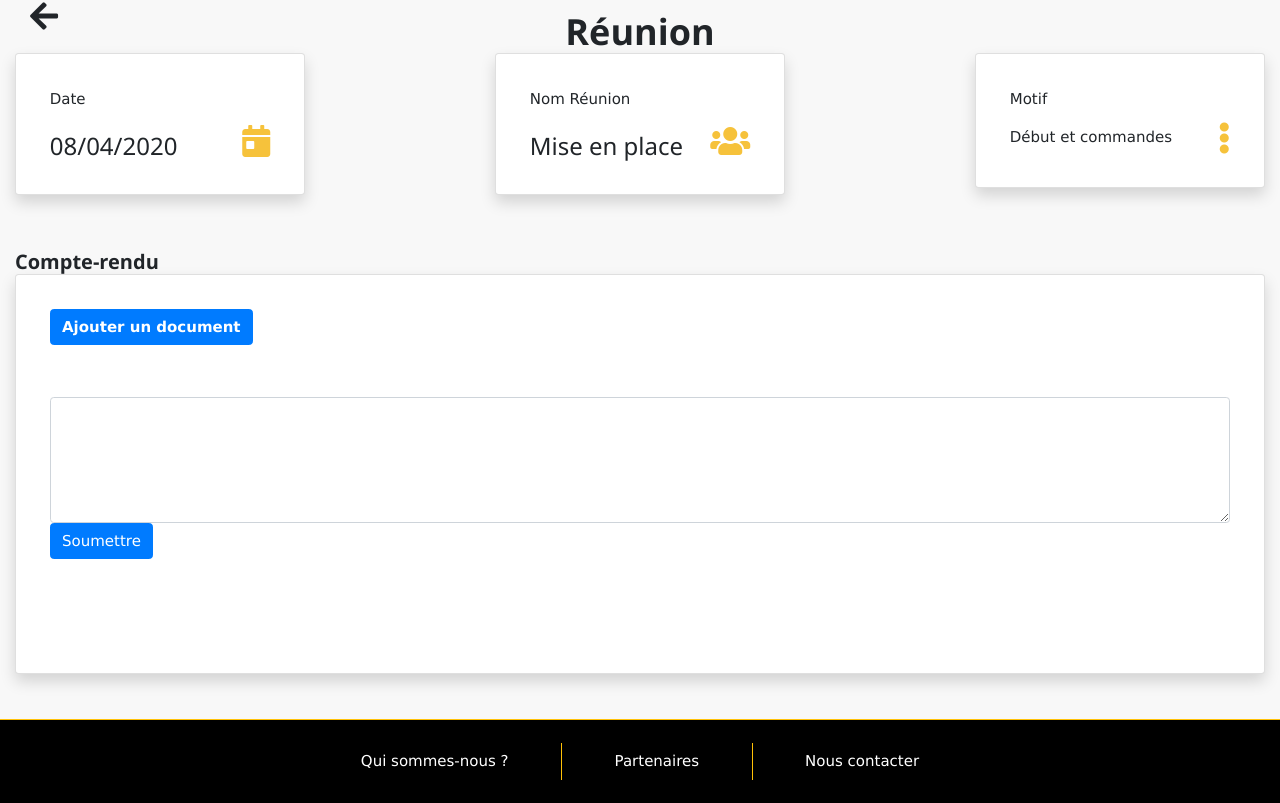
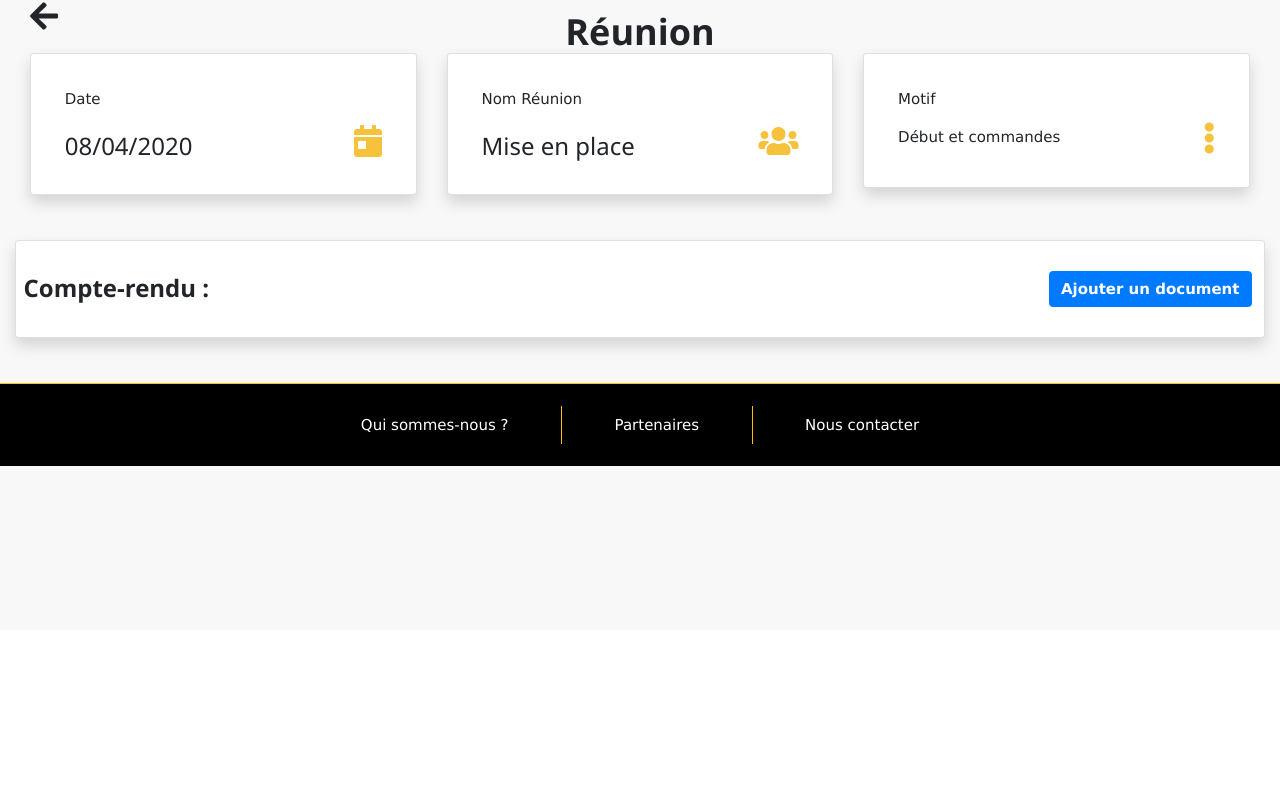
Before and after one commit to ValmonDaujard/Projet-BTP, a Spring app: template BTP-java-spring/src/main/resources/templates/ReunionsMO/ReunionsMO.html in a window 1280 px wide. Shown: the part 170-973 px from the top of the page. After the commit the page ends 636 px from the top, so only its background shows below. Run offline with Thymeleaf, Linux system fonts and the light colour scheme; the template is opened without the code that fills it, so the values that code supplies are empty; some libraries are stand-ins or nearby versions.

Commit message:
update html

```diff
--- a/BTP-java-spring/src/main/resources/templates/ReunionsMO/ReunionsMO.html
+++ b/BTP-java-spring/src/main/resources/templates/ReunionsMO/ReunionsMO.html
@@ -63,8 +63,8 @@
 					</div>
 				</div>
 		</div>
-			<div class="row">
-				<div class="col-md-3 grid-margin stretch-card">
+			<div class="row mx-auto">
+				<div class="col-md-4 grid-margin stretch-card">
 					<div class="card shadow p-3 mb-5 bg-white rounded">
 						<div class="card-body">
 							<p class="card-title text-md-center text-xl-left">Date</p>
@@ -76,7 +76,7 @@
 						</div>
 					</div>
 				</div>
-				<div class="col-md-3 grid-margin stretch-card mx-auto">
+				<div class="col-md-4 grid-margin stretch-card mx-auto">
 					<div class="card shadow p-3 mb-5 bg-white rounded">
 						<div class="card-body">
 							<p class="card-title text-md-center text-xl-left">Nom Réunion</p>
@@ -89,7 +89,7 @@
 						</div>
 					</div>
 				</div>
-				<div class="col-md-3 grid-margin stretch-card">
+				<div class="col-md-4 grid-margin stretch-card">
 					<div class="card shadow p-3 mb-5 bg-white rounded">
 						<div class="card-body">
 							<p class="card-title text-md-center text-xl-left">Motif</p>
@@ -103,31 +103,18 @@
 					</div>
 				</div>
 			</div>
-			<div class="content-wrapper">
-				<div class="row"  >
-					<div class="col-md-12 grid-margin stretch-card" >
-						<h4 class="font-weight-bold mb-0">Compte-rendu</h4>
-					</div>
-				</div>
-			</div>
+
+			<div class="mx-auto">
+		<div class="card shadow p-1 mb-5 bg-white rounded">
+			<div class="card-body">
 				<div class="row">
-				<div class="col-md-12 grid-margin stretch-card">
-					<div class="card shadow p-3 mb-5 bg-white rounded"  style="height:400px;">
-						<div class="card-body">
-							<div >
-
+					<h3 class="font-weight-bold mb-0">Compte-rendu :</h3>
+						<div class="pt-2 ml-auto">
 							<label class="btn btn-primary"><b>Ajouter un document</b>
    							 <input  class="customInput" type="file" style="display:none" />
  							</label>
  							<label  id="nomFichier"></label>
  						</div>
-							<br><br>
-							  <form action="/action_page.php">
-    							<div class="form-group">
-     								 <textarea class="form-control" rows="5" id="comment" name="text"></textarea>
-     								  <button type="submit" class="btn btn-primary">Soumettre</button>
-   								 </div>
- 							 </form>
  				</div>
 			</div>
 		</div>
```
Also changed, not shown: BTP-java-spring/src/main/resources/templates/ActionsMO/ActionsMO.html (+7 -20 lines), BTP-java-spring/src/main/resources/templates/ProjetsEG/ProjetsEG.html (+14 -13 lines), BTP/src/app/facture/facture.component.spec.ts (deleted, +0 -25 lines). Lines whose indentation alone changed are shown as unchanged.
